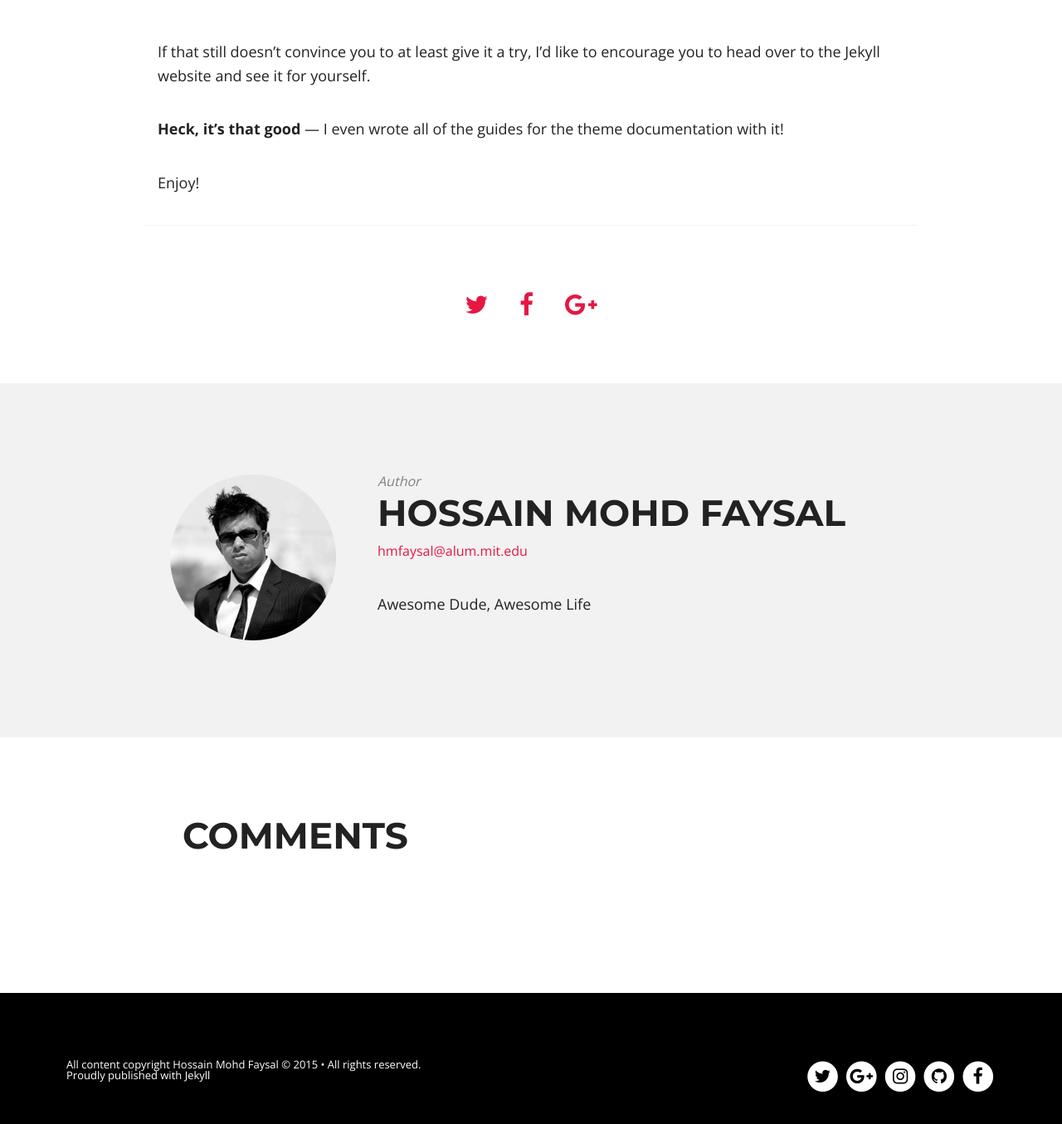
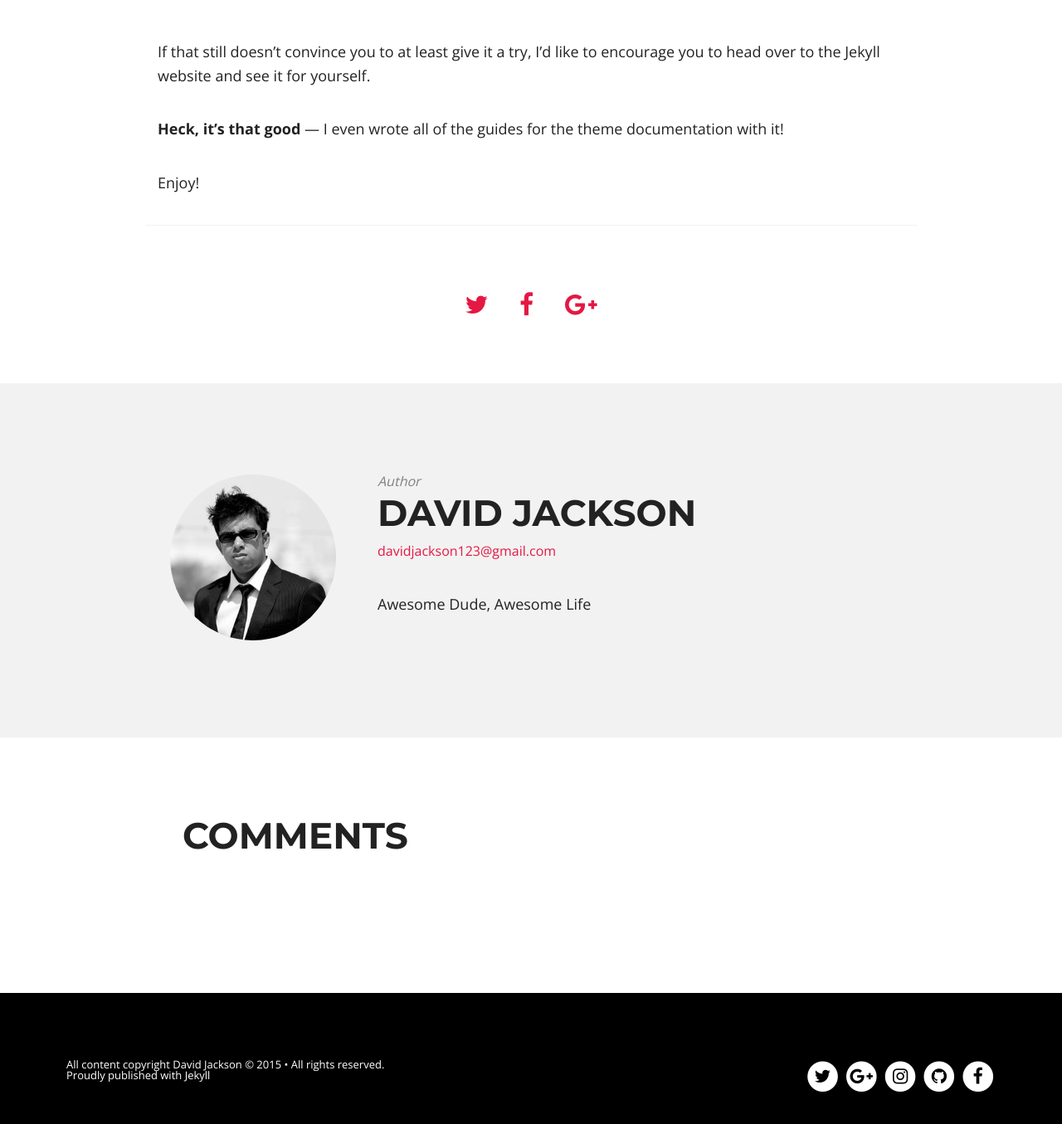
Before and after one commit to iamdavidjackson/iamdavidjackson.github.io, a Jekyll site: the page built from _posts/2014-07-23-why-jekyll.md, in a window 1280 px wide and 1400 px high, scrolled down 1288 px. Shown: the top 1355 px of the window at 83% size. Built offline with Jekyll 4.4.1, drawn with Linux system fonts in a browser that asks for light colours; nearby versions of some CDN libraries; comment, search, counter and statistics services are not loaded; some of the changed text lies outside the part shown.

Commit message:
updated config

```diff
--- a/_config.yml
+++ b/_config.yml
@@ -1,31 +1,31 @@
-title:            Notepad
-description:      "Blogging is fun"
+title:            I am David Jackson
+description:      "Hello"
 logo:             logo.png
-disqus_shortname: hmfaysal
+disqus_shortname: djackson
 share:            true
 dropcap:			true
 # Change url to your domain. Leave localhost server or blank when working locally.
 # or use the hint from http://jekyllrb.com/docs/github-pages/ to keep this the same
 # whether working locally or remotely. Start Jekyll with: jekyll serve --baseurl ''
-url:        	  /Notepad
+url:        	  /
 
 # Owner/author information
 owner:
-  name:           Hossain Mohd Faysal
+  name:           David Jackson
   avatar:         hmfaysal.jpg
-  email:          hmfaysal@alum.mit.edu
+  email:          davidjackson123@gmail.com
   # Use the coder's toolbox at http://coderstoolbox.net/string/#!encoding=xml&action=encode&charset=us_ascii to encode your description into XML string
   description:    Awesome Dude, Awesome Life
   # Social networking links used in footer. Update and remove as you like.
-  twitter:        hmfaysal
-  facebook:       hmfaysal
-  github:         hmfaysal
-  instagram:      hmfaysal
+  twitter:        davidjackson123
+  facebook:       davidjackson123
+  github:         iamdavidjackson
+  instagram:      davidjackson123
   # For Google Authorship https://plus.google.com/authorship
   google_plus:    https://plus.google.com/u/0/102602916593522619858
 
 # Analytics and webmaster tools stuff goes here
-google_analytics:   UA-39365944-7
+google_analytics:   UA-63634006-1
 google_verify:
 # https://ssl.bing.com/webmaster/configure/verify/ownership Option 2 content= goes here
 bing_verify:
@@ -71,8 +71,8 @@
 
 prose:
   rooturl: '_posts'
-  siteurl: 'http://hmfaysal.github.io/Notepad/'
-  relativeLinks: 'http://hmfaysal.github.io/Notepad/links.jsonp'
+  siteurl: 'http://www.iamdavidjackson.com'
+  relativeLinks: 'www.iamdavidjackson.com/links.jsonp'
   media: 'images'
   metadata:
     _posts:
```
